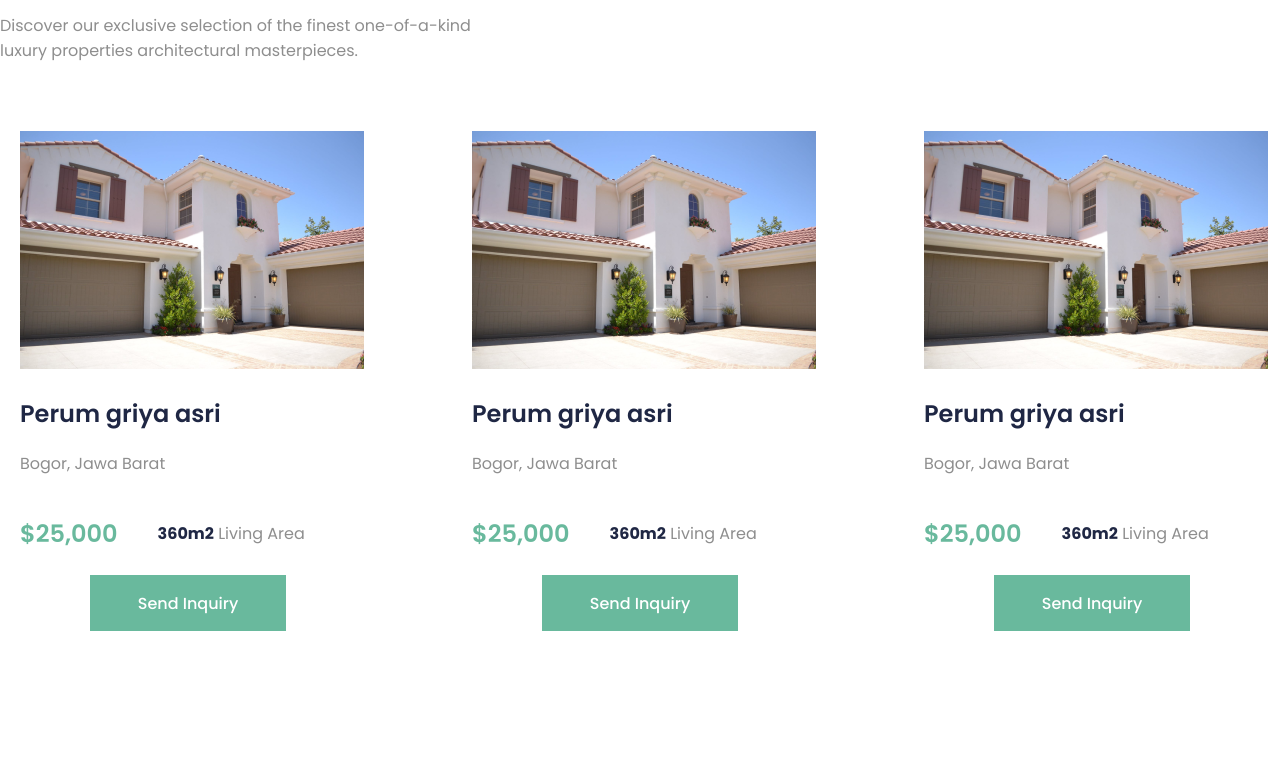
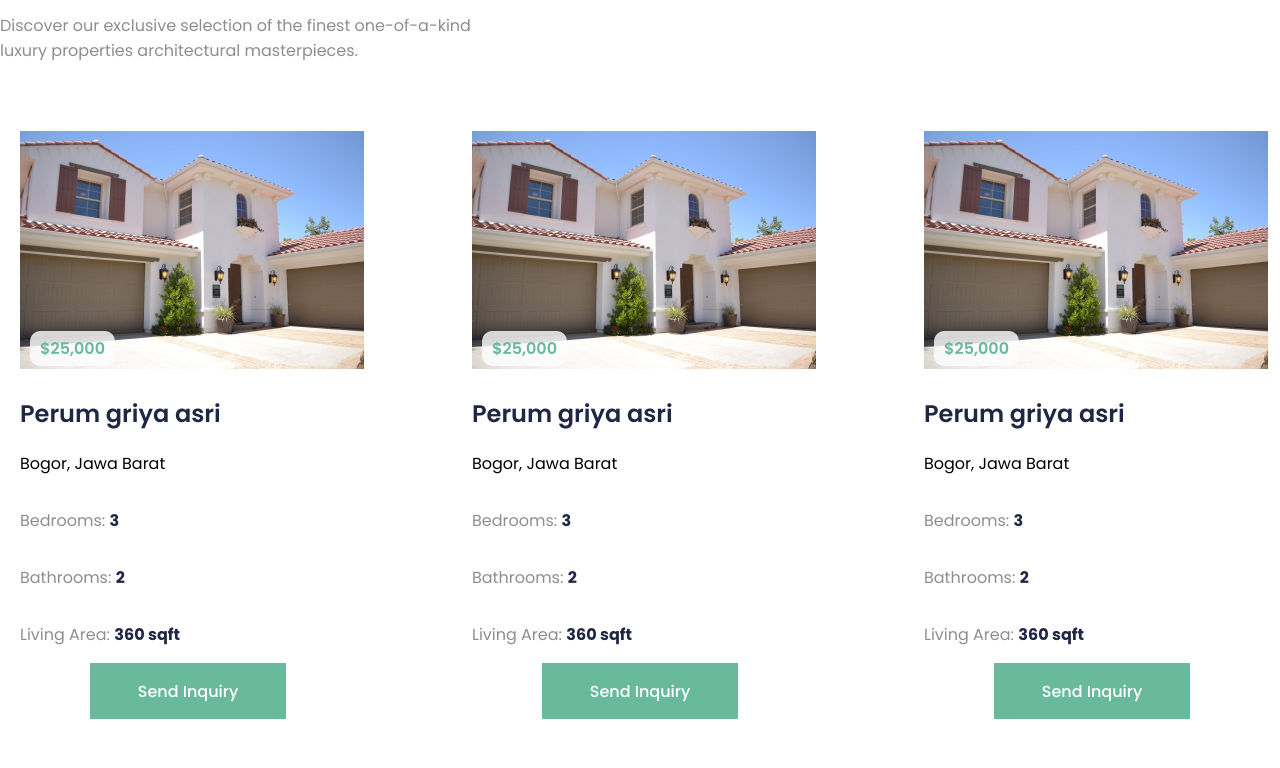
Before and after one commit to nlklfor/WordPress-TestTask, a plain HTML site: page index.html in a window 1280 px wide. Shown: the part 1040-1808 px from the top of the page. Drawn offline with Linux system fonts and the light colour scheme.

Commit message:
website done

```diff
--- a/index.html
+++ b/index.html
@@ -128,8 +128,12 @@
                 <h2 class="advertisement_card-title">Perum griya asri</h2>
                 <p class="advertisement_card-desc">Bogor, Jawa Barat</p>
                 <div class="advertisement_card-info">
+                    <p class="bedrooms">Bedrooms: <mark>3</mark></p>
+                    <p class="bathrooms">Bathrooms: <mark>2</mark></p>
+                    <p class="square-m">Living Area: <mark>360 sqft</mark> </p>
+                </div>
+                <div class="advertisement_card-price">
                     <p class="price">$25,000</p>
-                    <p class="square-m"><mark>360m2</mark> Living Area</p>
                 </div>
                 <div class="advertisement_card-btn">
                     <button>Send Inquiry</button>
@@ -141,8 +145,12 @@
                 <h2 class="advertisement_card-title">Perum griya asri</h2>
                 <p class="advertisement_card-desc">Bogor, Jawa Barat</p>
                 <div class="advertisement_card-info">
+                    <p class="bedrooms">Bedrooms: <mark>3</mark></p>
+                    <p class="bathrooms">Bathrooms: <mark>2</mark></p>
+                    <p class="square-m">Living Area: <mark>360 sqft</mark> </p>
+                </div>
+                <div class="advertisement_card-price">
                     <p class="price">$25,000</p>
-                    <p class="square-m"><mark>360m2</mark> Living Area</p>
                 </div>
                 <div class="advertisement_card-btn">
                     <button>Send Inquiry</button>
@@ -154,8 +162,12 @@
                 <h2 class="advertisement_card-title">Perum griya asri</h2>
                 <p class="advertisement_card-desc">Bogor, Jawa Barat</p>
                 <div class="advertisement_card-info">
+                    <p class="bedrooms">Bedrooms: <mark>3</mark></p>
+                    <p class="bathrooms">Bathrooms: <mark>2</mark></p>
+                    <p class="square-m">Living Area: <mark>360 sqft</mark> </p>
+                </div>
+                <div class="advertisement_card-price">
                     <p class="price">$25,000</p>
-                    <p class="square-m"><mark>360m2</mark> Living Area</p>
                 </div>
                 <div class="advertisement_card-btn">
                     <button>Send Inquiry</button>
--- a/scss/style.scss
+++ b/scss/style.scss
@@ -284,6 +284,7 @@ $subtitled-color: rgba(5, 68, 87, 1);
         justify-content: space-between;
 
         .advertisement_card {
+            position: relative;
             max-width: 376px;
             padding: 20px;
             transition: .4s all;
@@ -307,21 +308,30 @@ $subtitled-color: rgba(5, 68, 87, 1);
                 color: $titled-color;
             }
 
-            p {
-                @extend %description-font;
+
+            .advertisement_card-price{
+                position: absolute;
+                top: 35%;
+                left: 30px;
+                background-color: #fefeffce;
+                border-radius: 10px;
+                .price {
+                    margin: 0;
+                    padding: 5px 10px;
+                    font-weight: 600;
+                    font-size: 16px;
+                    color: $primary-color;
+
+                }
             }
-
             .advertisement_card-info {
                 display: flex;
-                align-items: center;
+                flex-direction: column;
 
+                p {
+                    @extend %description-font;
+                }
 
-                .price {
-                    font-weight: 600;
-                    font-size: 24px;
-                    color: $primary-color;
-                    margin-right: 40px;
-                }
 
                 mark {
                     background: white;
```
Also changed, not shown: css/style.css.
